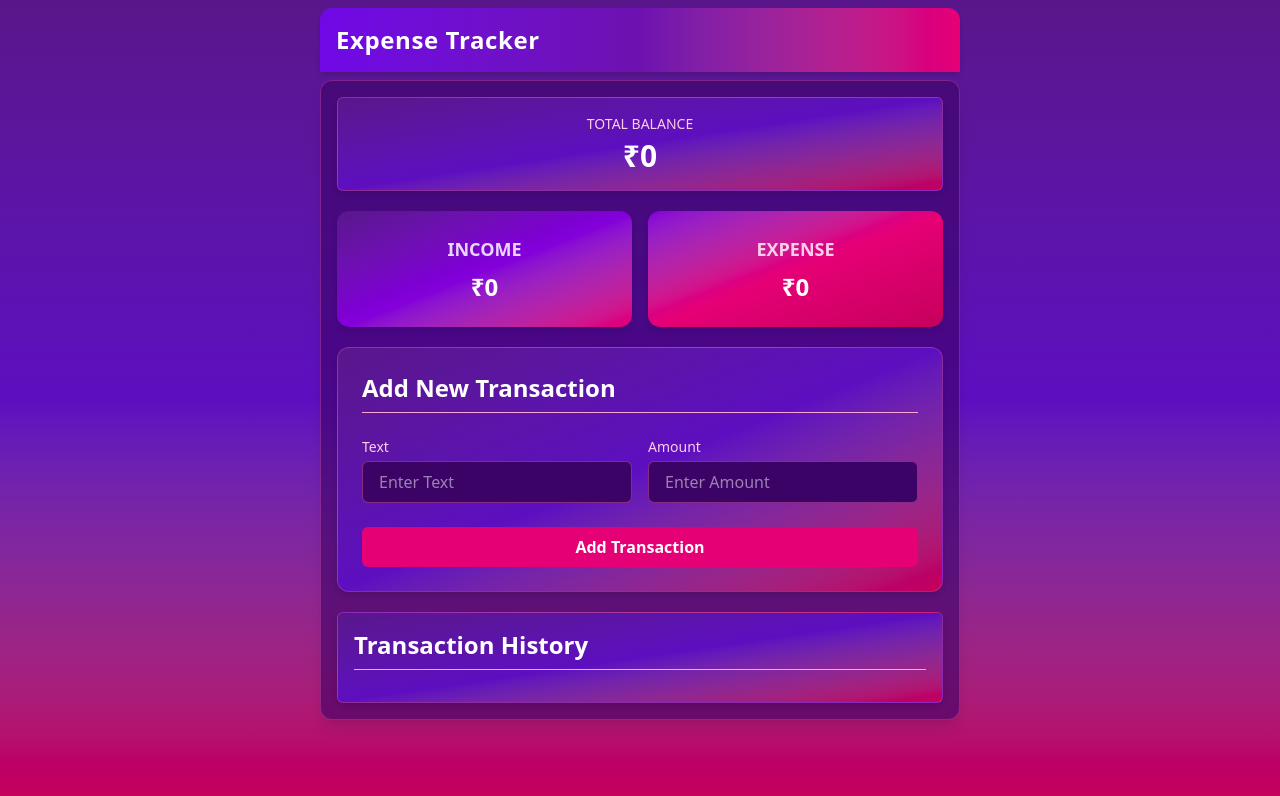
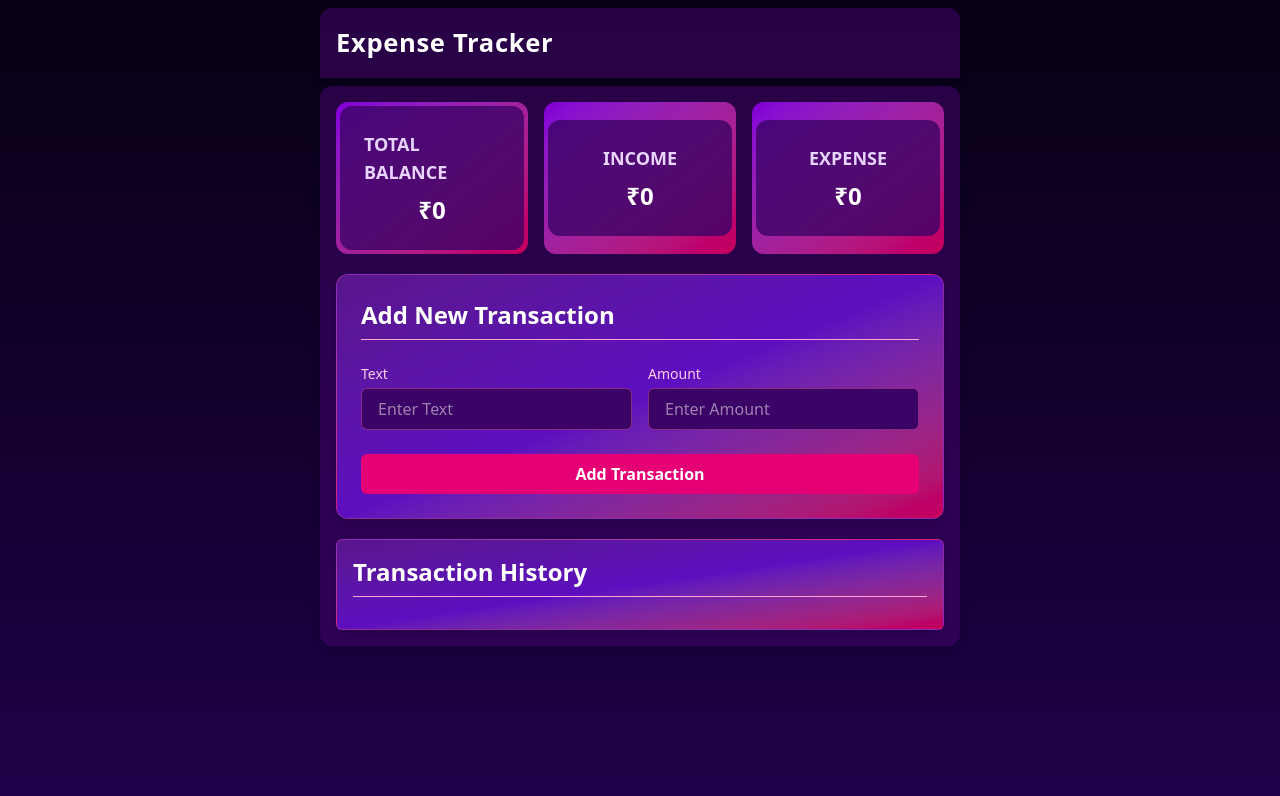
Before and after one commit to Soumita-Nag/ExpenseTracker, a Vue app: page / in a window 1280 px wide. Shown: the top 796 px of the page. Built offline with nearby package versions, Linux system fonts and the light colour scheme.

Commit message:
style improved

```diff
--- a/src/App.vue
+++ b/src/App.vue
@@ -1,6 +1,6 @@
 <script setup>
   import NavBar from './components/NavBar.vue';
-  import Balance from './components/Balance.vue';
+  // import Balance from './components/Balance.vue';
   import IncomeExpenses from './components/IncomeExpenses.vue';
   import AddTransaction from './components/AddTransaction.vue';
   import TransactionHistory from './components/TransactionHistory.vue';
@@ -61,14 +61,14 @@
 </script>
 
 <template>
-  <div class="bg-gradient-to-b from-purple-900 via-violet-800 to-pink-700 text-white flex flex-col items-center md:p-0 pl-2 pr-2 min-h-screen">
+  <div class="bg-gradient-to-b from-[#080014] to-[#1e0149] text-white flex flex-col items-center md:p-0 pl-2 pr-2 min-h-screen">
     <div class="xl:w-[50%] lg:w-[60%] md:w-[70%] w-full mt-2 mb-11">
       <div>
         <NavBar />
       </div>
-      <div class="w-full bg-purple-950/60 backdrop-blur-md rounded-xl shadow-lg mt-2 p-4 border border-pink-400/30">
-        <Balance :balance="balance" />
-        <IncomeExpenses :income="income" :expenses="expenses" />
+      <div class="w-full bg-purple-950/60 backdrop-blur-md rounded-xl shadow-lg mt-2 p-4 ">
+        <!-- <Balance  /> -->
+        <IncomeExpenses :balance="balance" :income="income" :expenses="expenses" />
         <AddTransaction @transactionSubmit="saveTransaction" />
         <TransactionHistory :transactions="transactions" @deleteTransaction="deleteTransaction" />
       </div>
@@ -76,5 +76,16 @@
   </div>
 </template>
 
-<style scoped>
+<style>
+  ::-webkit-scrollbar{
+    width: 8px;
+  }
+  ::-webkit-scrollbar-track{
+    background-color: rgb(59, 0, 87);
+
+  }
+  ::-webkit-scrollbar-thumb{
+    background-color: rgb(255, 0, 174);
+    border-radius: 20px;
+  }
 </style>
--- a/src/components/Balance.vue
+++ /dev/null
@@ -1,23 +0,0 @@
-<template>
-  <div class="text-center p-4 bg-gradient-to-br from-purple-900 via-violet-800 to-pink-700 rounded-md shadow-md mb-5 border border-pink-400/30">
-    <h3 class="text-pink-200 text-sm uppercase font-medium">
-      Total Balance
-    </h3>
-    <h2 class="text-3xl font-bold mt-1">
-      ₹{{ balance }}
-    </h2>
-  </div>
-</template>
-
-<script setup>
-import { defineProps } from "vue";
-const props = defineProps({
-  balance: {
-    type: Number,
-    required: true
-  }
-});
-</script>
-
-<style scoped>
-</style>
--- a/src/components/IncomeExpenses.vue
+++ b/src/components/IncomeExpenses.vue
@@ -1,16 +1,29 @@
 <template>
   <div class="flex justify-center w-full">
-    <div class="w-full flex gap-4">
-      <!-- Income Box: purple-pink blend, leaning purple -->
-      <div class="flex flex-col justify-center items-center w-1/2 p-6 rounded-xl bg-gradient-to-br from-purple-900 via-purple-700 to-pink-600 text-white shadow-md">
-        <h3 class="text-lg font-semibold uppercase text-purple-200">Income</h3>
-        <h3 class="text-2xl font-bold mt-2 text-white">₹{{ income }}</h3>
+    <div class="w-full flex flex-col sm:flex-row gap-4">
+
+      <!-- Balance Box -->
+      <div class="flex flex-col justify-center items-center h-full w-full sm:w-1/3 p-1 rounded-xl text-white bg-gradient-to-br from-purple-700 to-pink-700 ">
+        <div class="bg-purple-950/80 flex flex-col justify-center items-center w-full p-6 rounded-xl ">
+          <h3 class="text-lg font-semibold uppercase text-purple-200">Total Balance</h3>
+          <h3 class="text-2xl font-bold mt-2 text-white">₹{{ balance }}</h3>
+        </div>
       </div>
 
-      <!-- Expense Box: pink-purple blend, leaning pink -->
-      <div class="flex flex-col justify-center items-center w-1/2 p-6 rounded-xl bg-gradient-to-tl from-pink-700 via-pink-600 to-purple-700 text-white shadow-md">
-        <h3 class="text-lg font-semibold uppercase text-pink-200">Expense</h3>
-        <h3 class="text-2xl font-bold mt-2 text-white">₹{{ expenses * -1 }}</h3>
+      <!-- Income Box -->
+      <div class="flex flex-col justify-center items-center h-full w-full sm:w-1/3 p-1 rounded-xl text-white bg-gradient-to-br from-purple-700 to-pink-700 ">
+        <div class="bg-purple-950/80 flex flex-col justify-center items-center w-full p-6 rounded-xl ">
+          <h3 class="text-lg font-semibold uppercase text-purple-200">Income</h3>
+          <h3 class="text-2xl font-bold mt-2 text-white">₹{{ income }}</h3>
+        </div>
+      </div>
+
+      <!-- Expense Box -->
+      <div class="flex flex-col justify-center items-center w-full sm:w-1/3 p-1 rounded-xl text-white bg-gradient-to-br from-purple-700 to-pink-700 ">
+        <div class="bg-purple-950/80 flex flex-col justify-center items-center w-full p-6 rounded-xl ">
+          <h3 class="text-lg font-semibold uppercase text-purple-200">Expense</h3>
+          <h3 class="text-2xl font-bold mt-2 text-white">₹{{ expenses*(-1) }}</h3>
+        </div>
       </div>
     </div>
   </div>
@@ -19,6 +32,10 @@
 <script setup>
 import { defineProps } from "vue";
 const props = defineProps({
+  balance: {
+    type: Number,
+    required: true
+  },
   income: {
     type: Number,
     required: true
--- a/src/components/NavBar.vue
+++ b/src/components/NavBar.vue
@@ -1,6 +1,6 @@
 <template>
-  <div class="flex flex-wrap justify-between p-4 bg-gradient-to-r from-violet-700 via-purple-800 to-pink-600 rounded-t-xl shadow-md">
-    <h2 class="text-white text-2xl font-bold tracking-wide">Expense Tracker</h2>
+  <div class="flex flex-wrap justify-between p-4 bg-purple-950/60 rounded-t-xl shadow-md">
+    <h2 class="text-white text-[1.6rem] font-bold tracking-wide">Expense Tracker</h2>
   </div>
 </template>
 
```
